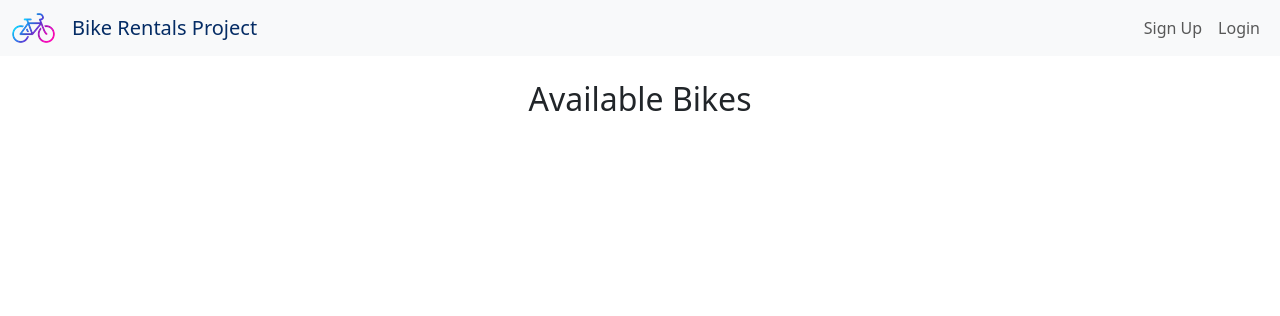
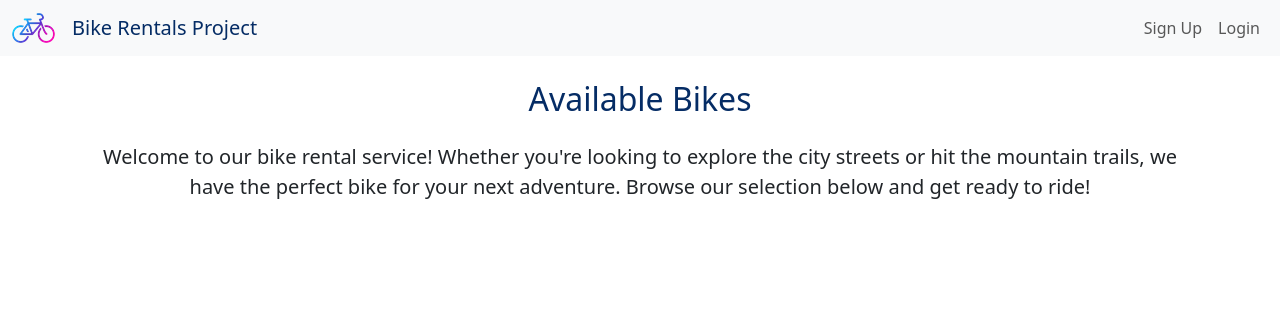
Before and after one commit to ihorsniezhko/bike-rental-project, a Django app: template templates/index.html in a window 1280 px wide. Shown: the top 316 px of the page. Run offline with Django 3.2, Linux system fonts and the light colour scheme; the template is opened without the code that fills it, so the values that code supplies are empty.

Commit message:
Site Localization and Branding, add sample content.

```diff
--- a/bikes/models.py
+++ b/bikes/models.py
@@ -8,6 +8,8 @@ class Bike(models.Model):
     name = models.CharField(max_length=100)
     # Text field for the bike's type.
     type = models.CharField(max_length=50)
+    # Text field for the bike description (can be blank).
+    description = models.TextField(blank=True)
     # Text field for the bike's size.
     size = models.CharField(max_length=10)
     # Boolean field to check if the bike is currently available.
--- a/profiles/forms.py
+++ b/profiles/forms.py
@@ -11,8 +11,8 @@ class CustomSignupForm(forms.Form):
 
     # Add custom field.
     date_of_birth = forms.DateField(
-        # Widget to render custom mandatory field, date picker in browsers.
-        widget=forms.DateInput(attrs={'type': 'date'}),
+        # Widget to render custom mandatory field, placeholder tells which format to use.
+        widget=forms.DateInput(attrs={'type': 'text', 'placeholder': 'dd/mm/yyyy'}),
         label="Date of Birth", required=True)
 
     # Special Django method to run custom validation for specific field.
--- a/reviews/admin.py
+++ b/reviews/admin.py
@@ -6,5 +6,9 @@ from django_summernote.admin import SummernoteModelAdmin
 # Decorator to register a model.
 @admin.register(Review)
 class ReviewAdmin(SummernoteModelAdmin):
+    """
+    Customizes the admin interface for the Revie model
+    to use the Summernote editor.
+    """
     # Apply Summernote editor to the 'comment' field.
     summernote_fields = ('comment',)
--- a/templates/base.html
+++ b/templates/base.html
@@ -4,6 +4,27 @@
 <head>
     <meta charset="UTF-8">
     <meta name="viewport" content="width=device-width, initial-scale=1.0">
+    <meta
+      name="description"
+      content="Rent the perfect bike for your city adventure or mountain trail. View our wide selection of high-quality bikes, check availability, and book your rental online today.">
+    <meta
+      name="keywords"
+      content="bike rental, bicycle hire, rent a bike, city bike, mountain bike, cycle rental, bike sharing">
+    <link
+      rel="apple-touch-icon"
+      type="image/png"
+      sizes="180x180"
+      href="{% static 'images/favicon-180x180.png' %}">
+    <link
+      rel="icon"
+      type="image/png"
+      sizes="32x32"
+      href="{% static 'images/favicon-32x32.png' %}">
+    <link
+      rel="icon"
+      type="image/png"
+      sizes="16x16"
+      href="{% static 'images/favicon-16x16.png' %}">
     <title>Bike Rentals</title>
     <link href="https://cdn.jsdelivr.net/npm/bootstrap@5.3.3/dist/css/bootstrap.min.css" rel="stylesheet">
 </head>
--- a/templates/index.html
+++ b/templates/index.html
@@ -2,12 +2,21 @@
 
 {% block content %}
 <div class="container">
-    <h2 class="text-center my-4">Available Bikes</h2>
+    <h2 class="text-center my-4 text-primary-emphasis">Available Bikes</h2>
+    <div class="text-center mb-4">
+        <p class="lead">
+            Welcome to our bike rental service! Whether you're looking to explore the city streets or hit the mountain trails, we have the perfect bike for your next adventure. Browse our selection below and get ready to ride!
+        </p>
+    </div>
     <div class="row">
+        <!-- Loop through the 'bike_list' that BikeList view passed to the template. -->
         {% for bike in bike_list %}
         <div class="col-md-4 mb-4">
             <div class="card h-100">
-                <img src="{{ bike.featured_image.url }}" class="card-img-top" alt="{{ bike.name }}">
+                <!-- Make the bike images clickable ('bike_detail' URL) -->
+                <a href="{% url 'bike_detail' bike.id %}">
+                    <img src="{{ bike.featured_image.url }}" class="card-img-top" alt="{{ bike.name }}">
+                </a>
                 <div class="card-body d-flex flex-column">
                     <h5 class="card-title">{{ bike.name }}</h5>
                     <p class="card-text">
```
Also changed, not shown: bike_rental/settings.py (+9 -0 lines), bikes/admin.py (+11 -3 lines), templates/bike_detail.html (+9 -3 lines), bikes/migrations/0002_bike_description.py (added), static/images/favicon-16x16.png (added), static/images/favicon-180x180.png (added), static/images/favicon-32x32.png (added).
